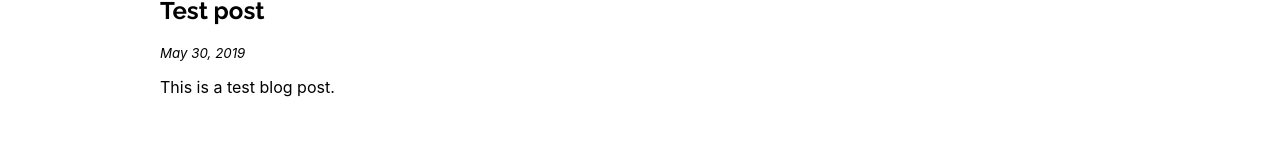
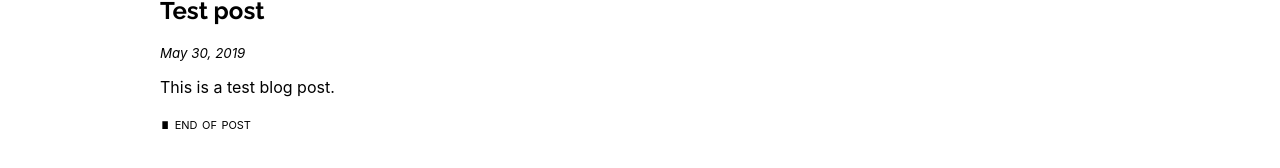
Before and after one commit to tcsavage/tcsavage.github.io, a Jekyll site: the page built from _posts/2019-05-30-test-post.md, in a window 1280 px wide. Shown: the part 274-442 px from the top of the page. Built offline with Jekyll 4.4.1, drawn with Linux system fonts in a browser that asks for light colours; our own code applies the rules of GitHub Pages for plain Markdown files.

Commit message:
Add end of post marker and add padding to highlighted code

```diff
--- a/_layouts/post.html
+++ b/_layouts/post.html
@@ -8,4 +8,6 @@ layout: default
     </div>
 
     {{ content }}
+
+    <p class=endofproof>&#8718; end of post</p>
 </article>
--- a/assets/css/style.css
+++ b/assets/css/style.css
@@ -123,6 +123,15 @@ article.archive div.meta {
     font-size: 10pt;
 }
 
+.endofproof {
+    font-variant: small-caps;
+    font-variant: common-ligatures small-caps;
+}
+
+div.highlight {
+    padding: 25px;
+}
+
 @media screen and (min-width: 960px) {
     header {
         background-position: unset;
```
